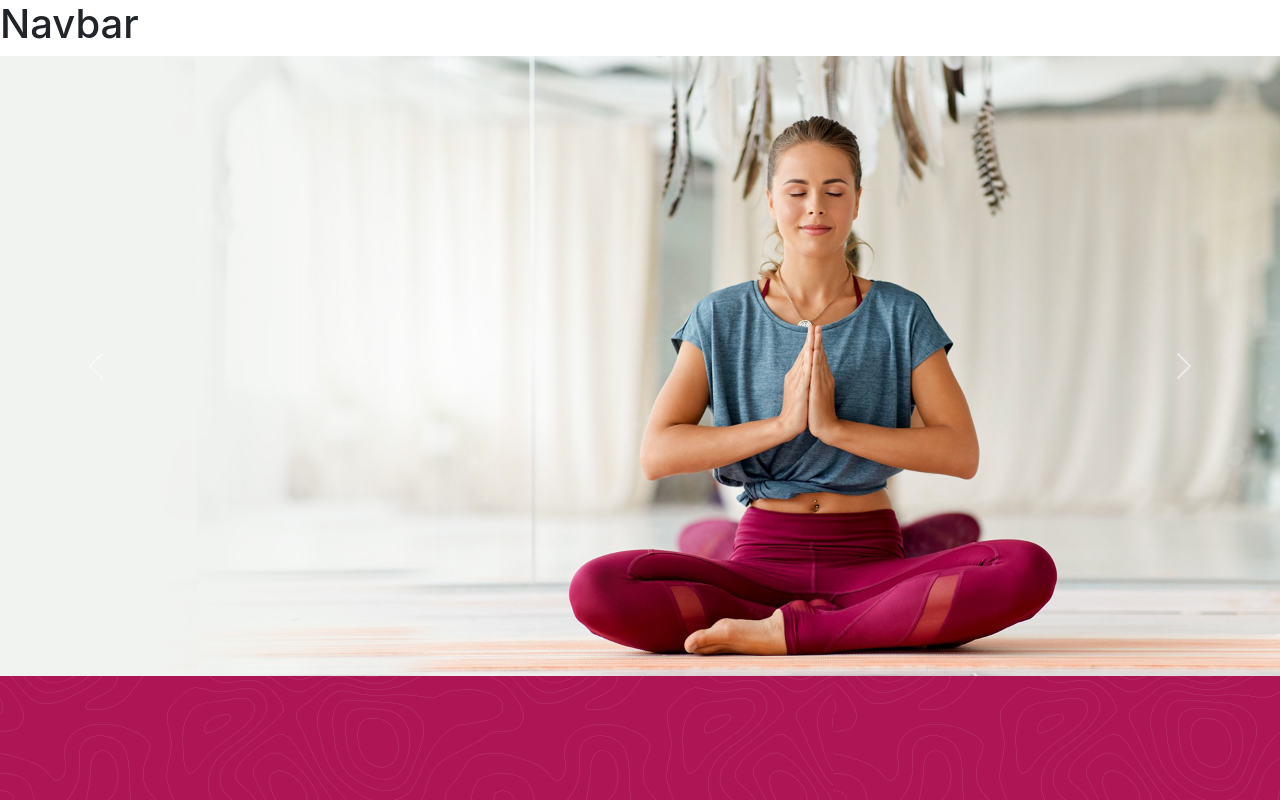
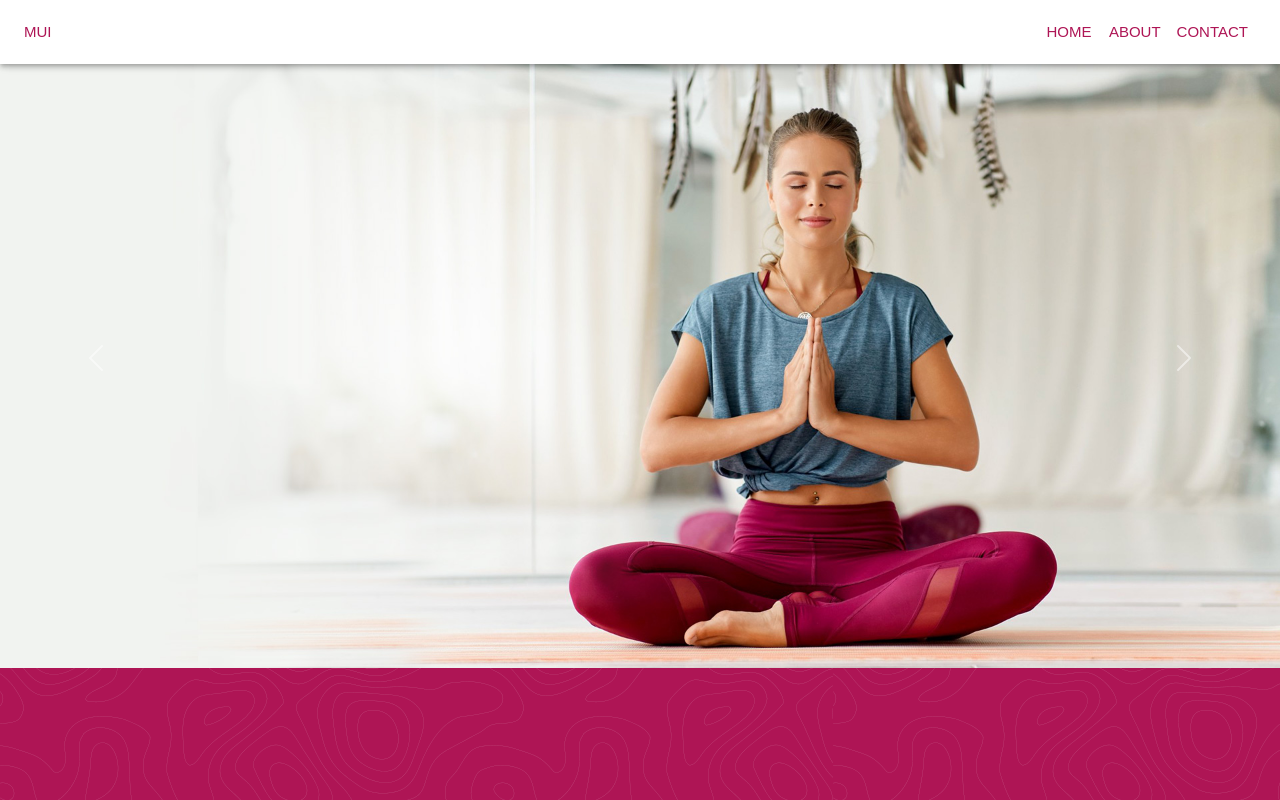
Before and after one commit to pratikwadke02/yoga-jagriti, a React (Create React App) app in the folder client/: page / in a window 1280 px wide. Shown: the top 800 px of the page. Built offline with nearby package versions, Linux system fonts and the light colour scheme; the HTML template or start-up script is replaced by a standard one.

Commit message:
mid banner four and navbar done

```diff
--- a/client/src/components/MidBannerFour/MidBannerFour.jsx
+++ b/client/src/components/MidBannerFour/MidBannerFour.jsx
@@ -19,8 +19,8 @@
         backgroundImage: `url(${images.pattern})`,
         color:theme.palette.text.default,
     }}>
-        <Box sx={{width:'100%', display:'flex', flexDirection:'row', alignItems:'center', justifyContent:'space-between'}}>
-        <Box sx={{width:'30vw'}}>
+        <Box sx={{width:'100%', display:'flex', flexDirection:'row', alignItems:'center', justifyContent:'space-around'}}>
+        <Box sx={{width:'25vw'}}>
             <Typography variant="h6" sx={{fontWeight:theme.typography.fontWeightBold, mb:2}}>
                 _CONNECT WITH NATURE_
             </Typography>
@@ -28,7 +28,7 @@
                 The natural way to get your mind & body together
             </Typography>
         </Box>
-        <Box sx={{width:'30vw', display:'flex', flexDirection:'row', alignItems:'center', justifyContent:'center', backgroundColor:'#22263133', p:3, }}>
+        <Box sx={{width:'25vw', display:'flex', flexDirection:'row', alignItems:'center', justifyContent:'center', backgroundColor:'#22263133', p:3, }}>
             <Box>
 
             </Box>
@@ -41,7 +41,7 @@
                 </Typography>
             </Box>
         </Box>
-        <Box sx={{width:'30vw'}}>
+        <Box sx={{width:'25vw'}}>
             <Box sx={{mb:5}}>
                 <ProgressComponent title="Personal Trainers" value="80" color="white" />
             </Box>
--- a/client/src/components/Navbar/Navbar.jsx
+++ b/client/src/components/Navbar/Navbar.jsx
@@ -1,11 +1,97 @@
-import React from 'react'
+import * as React from 'react';
+import {AppBar, Box, Divider,Drawer, Typography, List, ListItem, ListItemButton, Toolbar, ListItemText, IconButton, Button} from '@mui/material'
+import PropTypes from 'prop-types';
+import MenuIcon from '@mui/icons-material/Menu';
+import {theme} from '../../theme'
 
-const Navbar = () => {
+const drawerWidth = 240;
+const navItems = ['Home', 'About', 'Contact'];
+
+function DrawerAppBar(props) {
+  const { window } = props;
+  const [mobileOpen, setMobileOpen] = React.useState(false);
+
+  const handleDrawerToggle = () => {
+    setMobileOpen(!mobileOpen);
+  };
+
+  const drawer = (
+    <Box onClick={handleDrawerToggle} sx={{ textAlign: 'center' }}>
+      <Typography variant="h6" sx={{ my: 2 }}>
+        MUI
+      </Typography>
+      <Divider />
+      <List>
+        {navItems.map((item) => (
+          <ListItem key={item} disablePadding>
+            <ListItemButton sx={{ textAlign: 'center' }}>
+              <ListItemText primary={item} />
+            </ListItemButton>
+          </ListItem>
+        ))}
+      </List>
+    </Box>
+  );
+
+  const container = window !== undefined ? () => window().document.body : undefined;
+
   return (
-    <>
-      <h1>Navbar</h1>
-    </>
-  )
+    <Box sx={{ display: 'flex' }}>
+      <AppBar component="nav">
+        <Toolbar>
+          <IconButton
+            color="inherit"
+            aria-label="open drawer"
+            edge="start"
+            onClick={handleDrawerToggle}
+            sx={{ mr: 2, display: { md: 'none' } }}
+          >
+            <MenuIcon color="primary" />
+          </IconButton>
+          <Typography
+            variant="h6"
+            sx={{ flexGrow: 1, display: { xs: 'none', md: 'block', color:'#ae1555' } }}
+          >
+            MUI
+          </Typography>
+          <Box sx={{ display: { xs: 'none', md: 'block' } }}>
+            {navItems.map((item) => (
+              <Button key={item} sx={{}}>
+                {item}
+              </Button>
+            ))}
+          </Box>
+        </Toolbar>
+      </AppBar>
+      <Box component="nav">
+        <Drawer
+          container={container}
+          variant="temporary"
+          open={mobileOpen}
+          onClose={handleDrawerToggle}
+          ModalProps={{
+            keepMounted: true, // Better open performance on mobile.
+          }}
+          sx={{
+            display: { xs: 'block', md: 'none' },
+            '& .MuiDrawer-paper': { boxSizing: 'border-box', width: drawerWidth },
+          }}
+        >
+          {drawer}
+        </Drawer>
+      </Box>
+      <Box component="main" sx={{ p: 3 }}>
+      </Box>
+    </Box>
+  );
 }
 
-export default Navbar
+DrawerAppBar.propTypes = {
+  /**
+   * Injected by the documentation to work in an iframe.
+   * You won't need it on your project.
+   */
+  window: PropTypes.func,
+};
+
+export default DrawerAppBar;
```
